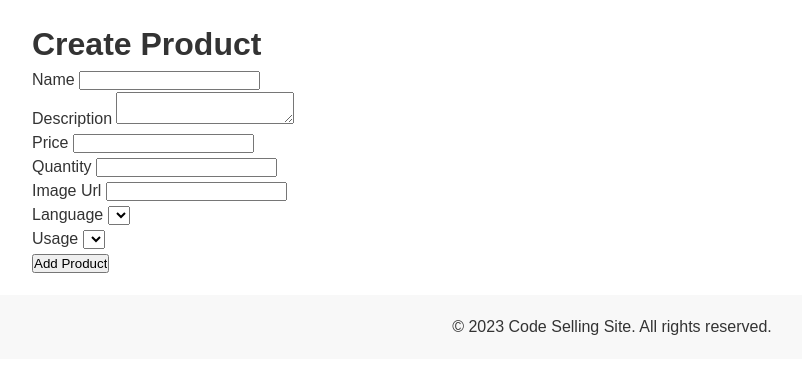
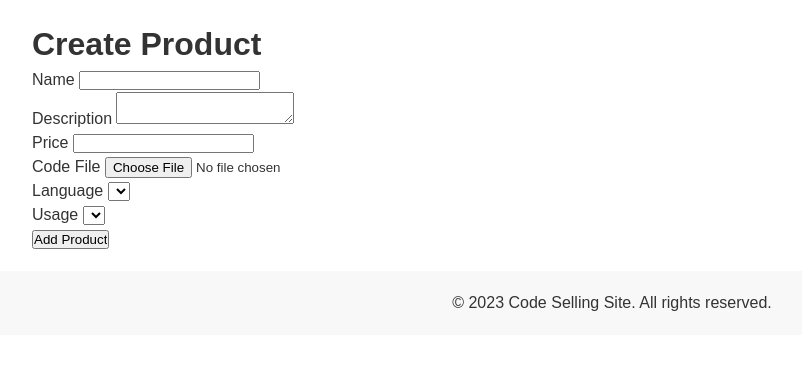
Before and after one commit to blendingstudy/codesell, a Flask app: page /products/create in a window 1280 px wide. Shown: the part 64-438 px from the top of the page, without its empty margins (28-830 px from the left). Run offline with Flask 2, Linux system fonts and the light colour scheme; a user stored in the database is signed in; tables that the repository leaves empty hold one stand-in row (values such as "Sample post"); lists and menus that the app fills with data are empty; some libraries are stand-ins or nearby versions.

Commit message:
admin(order), cart complete

```diff
--- a/app/controllers/order_controller.py
+++ b/app/controllers/order_controller.py
@@ -65,13 +65,15 @@ def create_order():
 @login_required
 def order_detail(order_id):
     order = Order.query.get_or_404(order_id)
-    if order.user_id != current_user.id:
+    if order.user_id != current_user.id and current_user.is_admin is False:
         flash('You do not have permission to view this order.', 'error')
-        return redirect(url_for('main.index'))
+        return redirect(url_for('index'))
     return render_template('order_detail.html', order=order)
 
 @order_bp.route('/')
 @login_required
 def order_list():
+    if current_user.is_admin:
+        return redirect(url_for('admin.order_list'))
     orders = Order.query.filter_by(user_id=current_user.id).all()
     return render_template('order_list.html', orders=orders)
--- a/app/controllers/product_controller.py
+++ b/app/controllers/product_controller.py
@@ -1,5 +1,7 @@
-from flask import Blueprint, render_template, request, redirect, url_for, flash
+import os
+from flask import Blueprint, render_template, request, redirect, send_file, url_for, flash
 from flask_login import current_user, login_required
+from app.models.order import Order
 from app.models.product import Product
 from app.models.category import Category
 from app import db
@@ -41,13 +43,18 @@ def create_product():
     if form.validate_on_submit():
         language_id = request.form['language']
         usage_id = request.form['usage']
+        code_file = request.files['code_file']
+
+        if code_file:
+            filename = code_file.filename
+            code_file_path = os.path.join('uploads', filename)
+            code_file.save(code_file_path)
 
         product = Product(
             name=form.name.data,
             description=form.description.data,
             price=form.price.data,
-            quantity=form.quantity.data,
-            image_url=form.image_url.data,
+            code_file=code_file_path,
             category_id=usage_id,
             language_id=language_id,
             seller_id=current_user.id
@@ -82,8 +89,14 @@ def update_product(product_id):
         product.name = request.form['name']
         product.description = request.form['description']
         product.price = request.form['price']
-        product.quantity = request.form['quantity']
-        product.image_url = request.form['image_url']
+        code_file = request.files['code_file']
+
+        if code_file:
+            filename = code_file.filename
+            code_file_path = os.path.join('uploads', filename)
+            code_file.save(code_file_path)
+            product.code_file = code_file_path
+
         product.category_id = request.form['usage']
 
         db.session.commit()
@@ -107,3 +120,21 @@ def delete_product(product_id):
 
     flash('Product deleted successfully.', 'success')
     return redirect(url_for('product.index'))
+
+@product_bp.route('/<int:product_id>/download')
+@login_required
+def download_code(product_id):
+    product = Product.query.filter_by(id=product_id, is_active=True).first_or_404()
+
+    # 구매 여부 확인
+    order = Order.query.filter_by(user_id=current_user.id, product_id=product.id, status='completed').first()
+
+    if not order:
+        flash('You have not purchased this product.', 'warning')
+        return redirect(url_for('product.get_product', product_id=product.id))
+
+    try:
+        return send_file(product.code_file, as_attachment=True)
+    except FileNotFoundError:
+        flash('Code file not found.', 'error')
+        return redirect(url_for('product.get_product', product_id=product.id))
--- a/app/forms.py
+++ b/app/forms.py
@@ -1,6 +1,7 @@
 from flask_wtf import FlaskForm
-from wtforms import StringField, PasswordField, SubmitField, TextAreaField, FloatField, IntegerField, SelectField, DateField
+from wtforms import FileField, StringField, PasswordField, SubmitField, TextAreaField, FloatField, IntegerField, SelectField, DateField
 from wtforms.validators import DataRequired, Email, EqualTo, NumberRange
+from flask_wtf.file import FileField, FileRequired, FileAllowed
 
 class RegistrationForm(FlaskForm):
     username = StringField('Username', validators=[DataRequired()])
@@ -18,8 +19,7 @@ class ProductForm(FlaskForm):
     name = StringField('Name', validators=[DataRequired()])
     description = TextAreaField('Description')
     price = FloatField('Price', validators=[DataRequired(), NumberRange(min=0)])
-    quantity = IntegerField('Quantity', validators=[DataRequired(), NumberRange(min=0)])
-    image_url = StringField('Image Url')
+    code_file = FileField('Code File', validators=[FileRequired(), FileAllowed(['zip', 'rar', 'tar.gz'], 'Only archive files are allowed!')])
     language = SelectField('Language', coerce=int, validators=[DataRequired()])
     usage = SelectField('Usage', coerce=int, validators=[DataRequired()])
     submit = SubmitField('Add Product')
--- a/app/templates/base.html
+++ b/app/templates/base.html
@@ -39,5 +39,6 @@
     </footer>
 
     <script src="{{ url_for('static', filename='js/main.js') }}"></script>
+    {% block scripts %}{% endblock %}
 </body>
 </html>
--- a/app/templates/product_create.html
+++ b/app/templates/product_create.html
@@ -2,7 +2,7 @@
 
 {% block content %}
   <h1>Create Product</h1>
-  <form method="POST" action="{{ url_for('product.create_product') }}">
+  <form method="POST" action="{{ url_for('product.create_product') }}" enctype="multipart/form-data">
     {{ form.csrf_token }}
     <div class="form-group">
       {{ form.name.label }} {{ form.name(class='form-control') }}
@@ -14,10 +14,10 @@
       {{ form.price.label }} {{ form.price(class='form-control') }}
     </div>
     <div class="form-group">
-      {{ form.quantity.label }} {{ form.quantity(class='form-control') }}
-    </div>
-    <div class="form-group">
-      {{ form.image_url.label }} {{ form.image_url(class='form-control') }}
+      {{ form.code_file.label }} {{ form.code_file(class='form-control-file') }}
+      {% for error in form.code_file.errors %}
+        <span class="text-danger">{{ error }}</span>
+      {% endfor %}
     </div>
     <div class="form-group">
       {{ form.language.label }} {{ form.language(class='form-control') }}
```
Also changed, not shown: app/controllers/admin_controller.py (+6 -6 lines), app/models/product.py (+3 -5 lines), app/static/js/cart.js (added, +20 -0 lines), app/templates/cart.html (+6 -2 lines).
